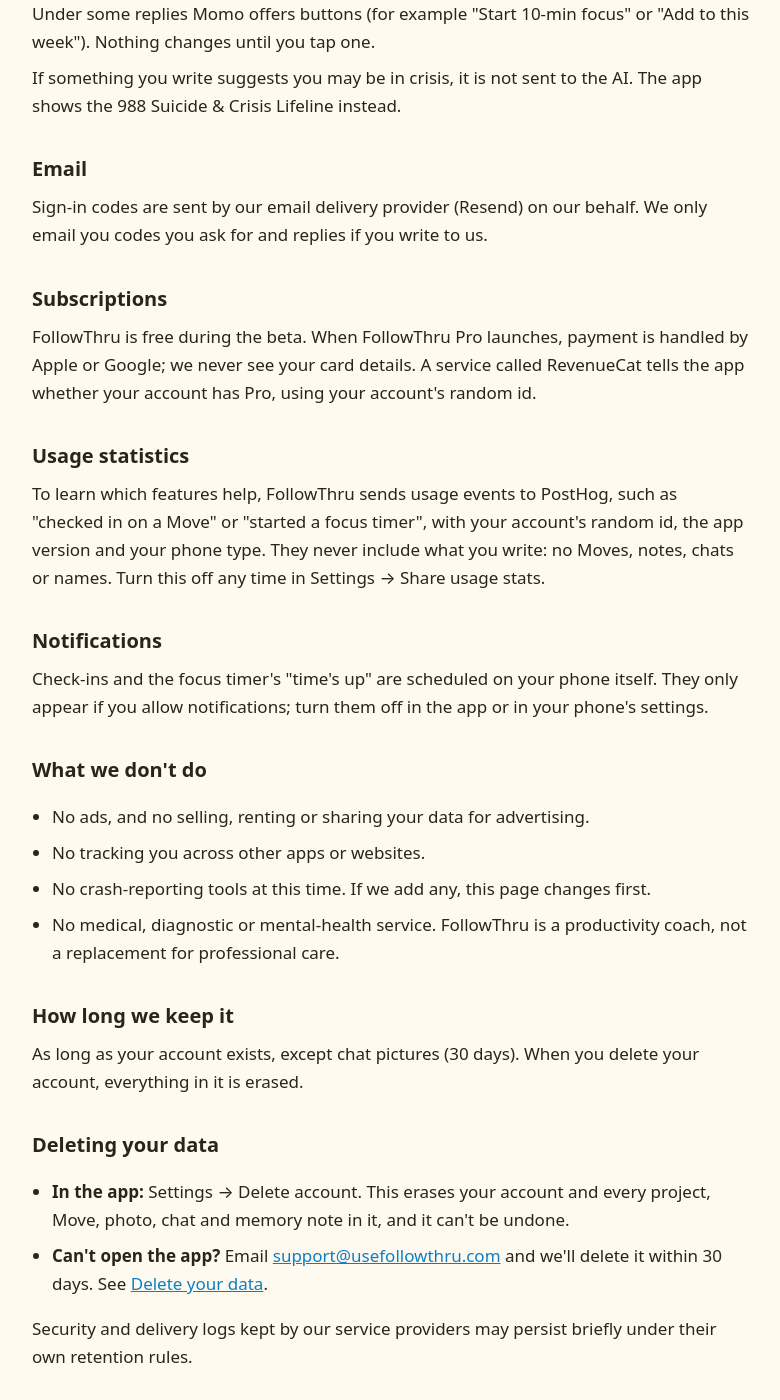
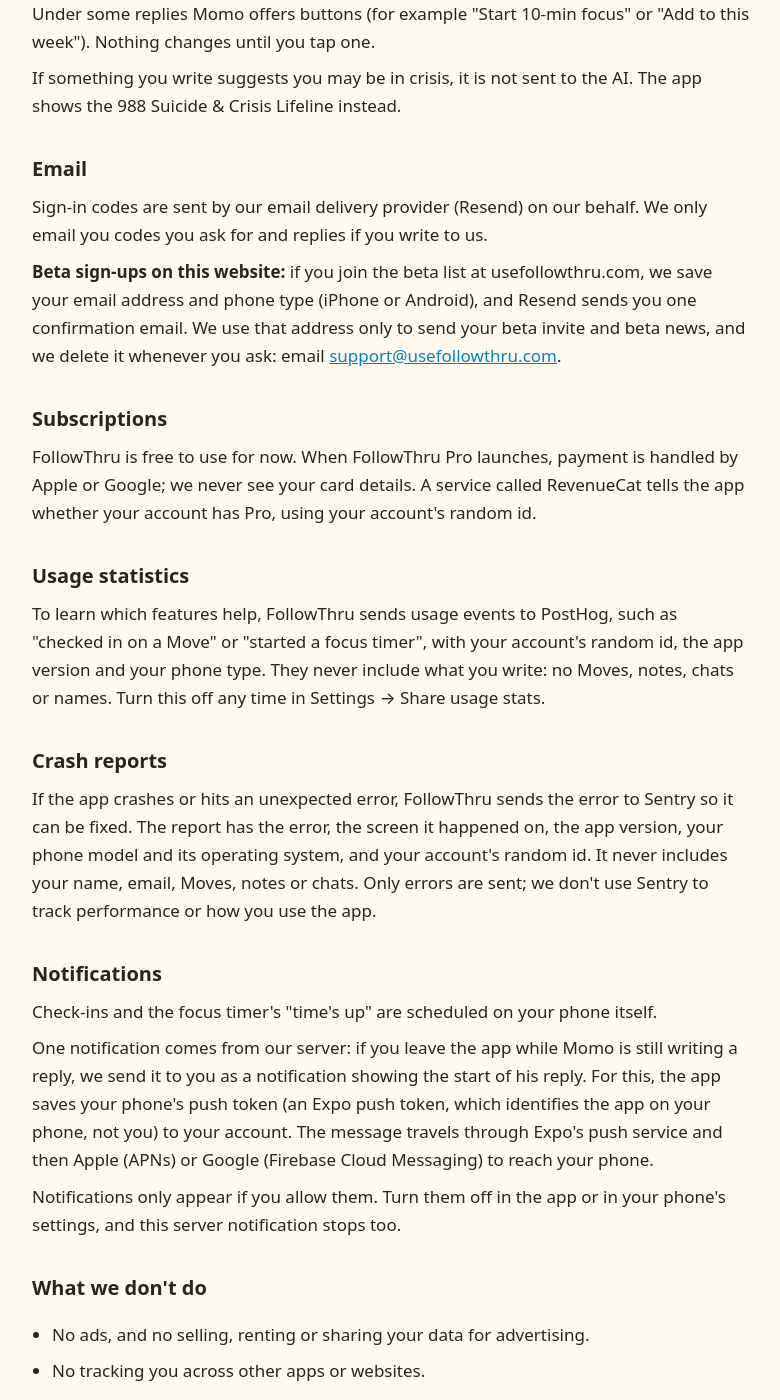
Before and after one commit to trielephant-star/followthru-legal, a Jekyll site: the page privacy/index.html, which Jekyll copies as it is, in a window 1280 px wide and 1400 px high, scrolled down 1603 px. Shown: the whole window, without its empty margins (248-1028 px from the left). Built offline with Jekyll 4.4.1, drawn with Linux system fonts in a browser that asks for light colours; some of the changed text lies outside the part shown.

Commit message:
Privacy policy: crash reports (Sentry), server notification, beta sign-up emails
- New Crash reports section; remove the line saying there are no crash tools
- Notifications: the server push when Momo finishes a reply, via Expo, APNs or FCM
- Email: beta sign-ups on the website and how long we keep them
- 'Free to use for now' wording; Last updated 26 November 2026

Co-Authored-By: Claude Opus 5.5 <noreply@anthropic.com>

```diff
--- a/privacy/index.html
+++ b/privacy/index.html
@@ -25,7 +25,7 @@
 <main>
 <p class="home"><a href="../">&larr; FollowThru home</a></p>
 <h1>FollowThru Privacy Policy</h1>
-<p class="meta">Last updated: 5 November 2026</p>
+<p class="meta">Last updated: 26 November 2026</p>
 
 <p class="short">FollowThru is a daily accountability app for people building something of their own, with Momo the sloth as your coach. Short version: your data is yours. We don't sell it, we don't show ads, Momo's AI is never trained on it, and you can delete everything from inside the app.</p>
 
@@ -53,21 +53,26 @@
 
 <h2>Email</h2>
 <p>Sign-in codes are sent by our email delivery provider (Resend) on our behalf. We only email you codes you ask for and replies if you write to us.</p>
+<p><strong>Beta sign-ups on this website:</strong> if you join the beta list at usefollowthru.com, we save your email address and phone type (iPhone or Android), and Resend sends you one confirmation email. We use that address only to send your beta invite and beta news, and we delete it whenever you ask: email <a href="mailto:support@usefollowthru.com">support@usefollowthru.com</a>.</p>
 
 <h2>Subscriptions</h2>
-<p>FollowThru is free during the beta. When FollowThru Pro launches, payment is handled by Apple or Google; we never see your card details. A service called RevenueCat tells the app whether your account has Pro, using your account's random id.</p>
+<p>FollowThru is free to use for now. When FollowThru Pro launches, payment is handled by Apple or Google; we never see your card details. A service called RevenueCat tells the app whether your account has Pro, using your account's random id.</p>
 
 <h2>Usage statistics</h2>
 <p>To learn which features help, FollowThru sends usage events to PostHog, such as "checked in on a Move" or "started a focus timer", with your account's random id, the app version and your phone type. They never include what you write: no Moves, notes, chats or names. Turn this off any time in Settings &rarr; Share usage stats.</p>
 
+<h2>Crash reports</h2>
+<p>If the app crashes or hits an unexpected error, FollowThru sends the error to Sentry so it can be fixed. The report has the error, the screen it happened on, the app version, your phone model and its operating system, and your account's random id. It never includes your name, email, Moves, notes or chats. Only errors are sent; we don't use Sentry to track performance or how you use the app.</p>
+
 <h2>Notifications</h2>
-<p>Check-ins and the focus timer's "time's up" are scheduled on your phone itself. They only appear if you allow notifications; turn them off in the app or in your phone's settings.</p>
+<p>Check-ins and the focus timer's "time's up" are scheduled on your phone itself.</p>
+<p>One notification comes from our server: if you leave the app while Momo is still writing a reply, we send it to you as a notification showing the start of his reply. For this, the app saves your phone's push token (an Expo push token, which identifies the app on your phone, not you) to your account. The message travels through Expo's push service and then Apple (APNs) or Google (Firebase Cloud Messaging) to reach your phone.</p>
+<p>Notifications only appear if you allow them. Turn them off in the app or in your phone's settings, and this server notification stops too.</p>
 
 <h2>What we don't do</h2>
 <ul>
   <li>No ads, and no selling, renting or sharing your data for advertising.</li>
   <li>No tracking you across other apps or websites.</li>
-  <li>No crash-reporting tools at this time. If we add any, this page changes first.</li>
   <li>No medical, diagnostic or mental-health service. FollowThru is a productivity coach, not a replacement for professional care.</li>
 </ul>
 
```
